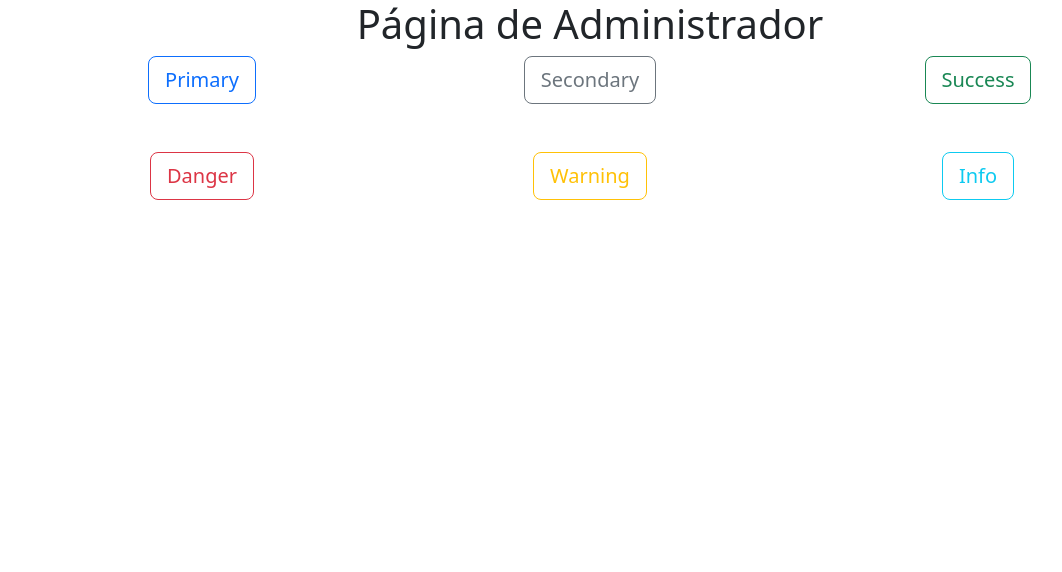
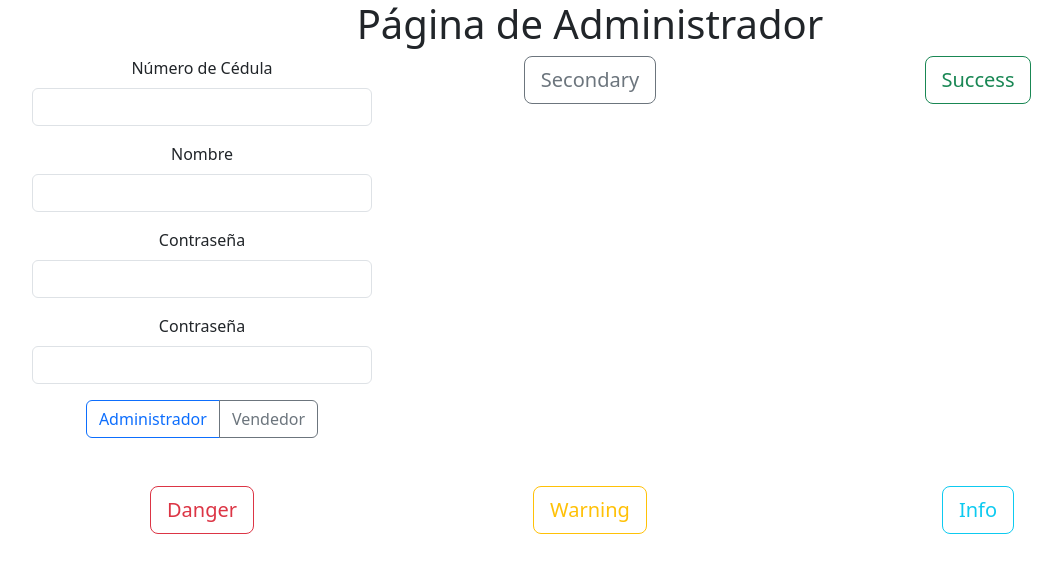
Before and after one commit to david03092005/SistemaPOSllito, a React (Create React App) app in the folder sistemapos/: page /admin in a window 1280 px wide. Shown: the top 572 px of the page, without its empty margins (50-1112 px from the left). Built offline with nearby package versions, Linux system fonts and the light colour scheme.

Commit message:
prueba graf crear empleado

```diff
--- a/sistemapos/src/pages/Admin/admin.js
+++ b/sistemapos/src/pages/Admin/admin.js
@@ -8,7 +8,30 @@ function Admin() {
         <div class="container text-center">
             <div class="row row-cols-3 g-5 grid text-center">
                 <div className="col">
-                    <button type="button" class="btn btn-outline-primary btn-lg w-80">Primary</button>
+                    <div class="mb-3">
+                        <label for="cedula" class="form-label">Número de Cédula</label>
+                        <input type="number" id="cedula" class="form-control"  required/>
+                    </div>
+                    <div class="mb-3">
+                        <label for="nombre" class="form-label">Nombre</label>
+                        <input type="text" id="nombre" class="form-control"  required/>
+                    </div>
+                    <div class="mb-3">
+                        <label for="contrasena" class="form-label">Contraseña</label>
+                        <input type="text" id="contrasena" class="form-control"  required/>
+                    </div>
+                    <div class="mb-3">
+                        <label for="contrasena" class="form-label">Contraseña</label>
+                        <input type="text" id="contrasena" class="form-control"  required/>
+                    </div>
+                    <div class="btn-group" role="group" name="comotuquieras">
+                        <input type="radio" class="btn-check" name="role" id="admin" value="admin" required/>
+                        <label class="btn btn-outline-primary" for="admin">Administrador</label>
+
+                        <input type="radio" class="btn-check" name="role" id="vendedor" value="vendedor" required/>
+                        <label class="btn btn-outline-secondary" for="vendedor">Vendedor</label>
+                    </div>
+
                 </div>
                 <div class="col">
                     <button type="button" class="btn btn-outline-secondary btn-lg w-80">Secondary</button>
```
